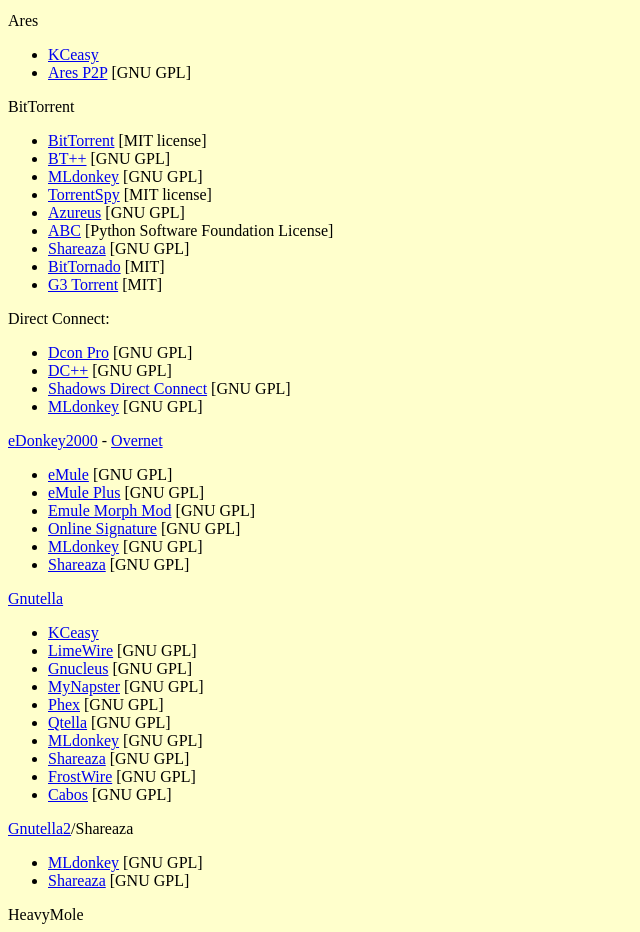
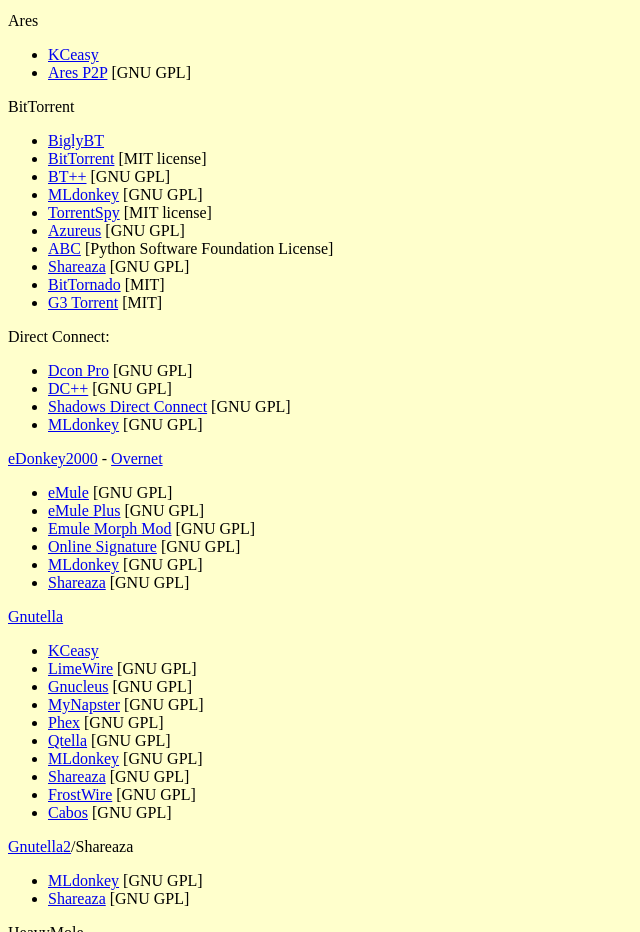
Before and after one commit to BartVandewoestyne/osswin, a plain HTML site: page index.html in a window 1280 px wide. Shown: the part 4480-5412 px from the top of the page, without its empty margins (0-640 px from the left). Drawn offline with Linux system fonts and the light colour scheme.

Commit message:
Add BiglyBT.

```diff
--- a/index.html
+++ b/index.html
@@ -422,6 +422,7 @@
 BitTorrent
 </div>
 <ul>
+  <li><a href="https://www.biglybt.com/">BiglyBT</a></li>
   <li><a href="http://bittorrent.com/">BitTorrent</a> [MIT license]</li>
   <li><a href="http://btplusplus.sourceforge.net">BT++</a> [GNU GPL]</li>
   <li><a href="http://mldonkey.sourceforge.net">MLdonkey</a> [GNU GPL]</li>
```
